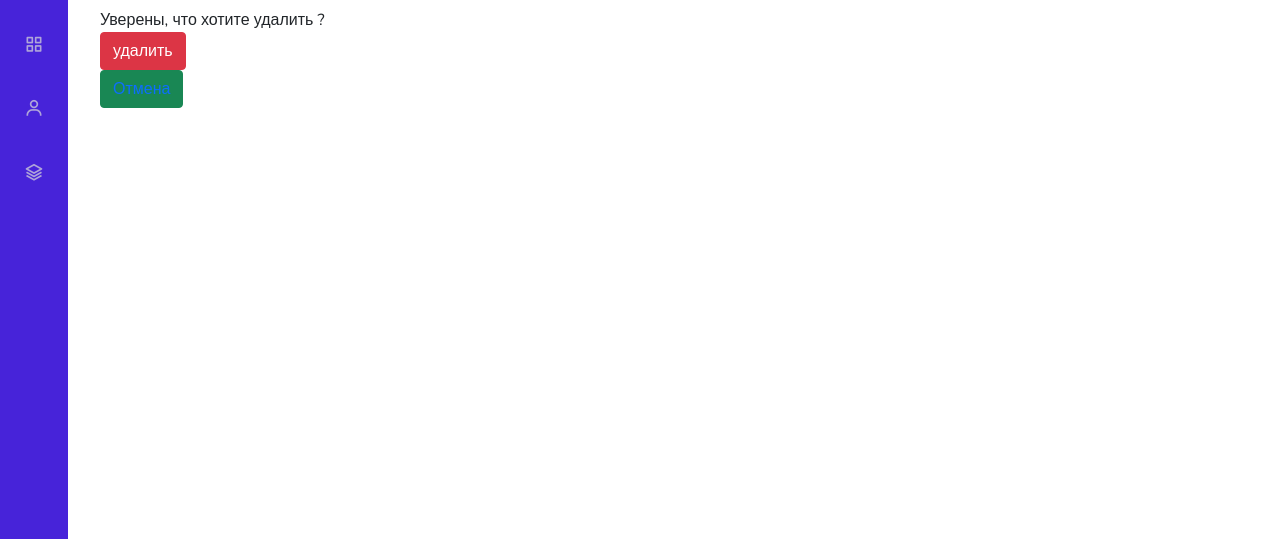
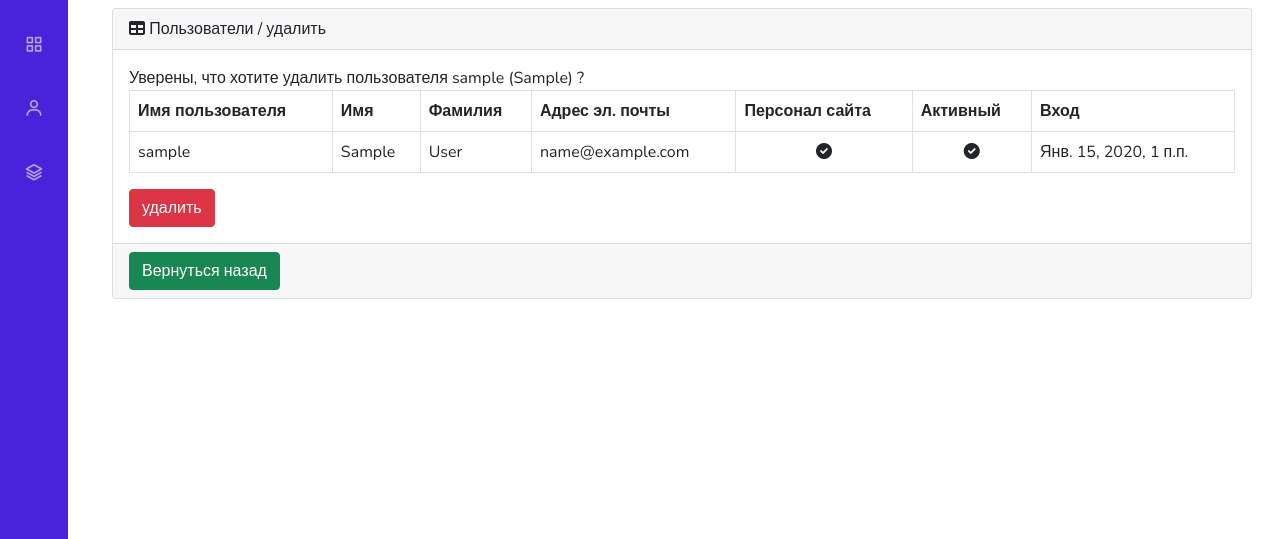
Before and after one commit to MyodsOnline/GeekShop_GB, a Django app: page /admin_staff/users/delete/1/ in a window 1280 px wide. Shown: the part 64-603 px from the top of the page. Run offline with Django 3.2, Linux system fonts and the light colour scheme; tables that the repository leaves empty hold one stand-in row (values such as "Sample post").

Commit message:
CBV: ProductsListView create

```diff
--- a/adminapp/templates/adminapp/user_delete.html
+++ b/adminapp/templates/adminapp/user_delete.html
@@ -2,19 +2,67 @@
 {% load static %}
 
 {% block content %}
-  <div class="user_delete">
-    Уверены, что хотите удалить {{ user.username }}
-    {% if user.first_name %}
-      ({{ user.first_name|title }})
+<main>
+    <div class="container-fluid">
+        <div class="card mb-4">
+            <div class="card-header">
+                <i class="fas fa-table mr-1"></i>
+                Пользователи / удалить
+            </div>
+            <div class="card-body">
+                Уверены, что хотите удалить пользователя {{ user_to_delete.username }}
+                {% if user_to_delete.first_name %}
+                  ({{ user_to_delete.first_name|title }})
                 {% endif %}?
-    <form method="post">
+                <div class="table-responsive">
+                    <table class="table table-bordered" id="dataTable" width="100%" cellspacing="0">
+                        <thead>
+                            <tr>
+                                <th>Имя пользователя</th>
+                                <th>Имя</th>
+                                <th>Фамилия</th>
+                                <th>Адрес эл. почты</th>
+                                <th>Персонал сайта</th>
+                                <th>Активный</th>
+                                <th>Вход</th>
+                            </tr>
+                        </thead>
+                        <tbody>
+                          <tr>
+                                <td>{{ user_to_delete.username }}</td>
+                                <td>{{ user_to_delete.first_name }}</td>
+                                <td>{{ user_to_delete.last_name }}</td>
+                                <td>{{ user_to_delete.email }}</td>
+                                <td class="text-center">
+                                    {% if user_to_delete.is_staff %}
+                                        <i class="fa fa-check-circle"></i>
+                                    {% else %}
+                                        <i class="fa fa-times-circle"></i>
+                                    {% endif %}
+                                </td>
+                                <td class="text-center">
+                                    {% if user_to_delete.is_active %}
+                                        <i class="fa fa-check-circle"></i>
+                                    {% else %}
+                                        <i class="fa fa-times-circle"></i>
+                                    {% endif %}
+                                </td>
+                                <td>{{ user_to_delete.last_login }}</td>
+                            </tr>
+                        </tbody>
+                    </table>
+                </div>
+                <form method="post" action="{% url 'admin_staff:user_delete' user_to_delete.pk %}">
                   {% csrf_token %}
                   <input class="btn btn-danger" type="submit" value="удалить">
                 </form>
-    <button class="btn btn-success">
-      <a href="{% url 'admin_staff:users' %}">
-        Отмена
+            </div>
+            <div class="card-footer">
+                <a href="{% url 'adminapp:users' %}">
+                    <button class="btn btn-success">Вернуться назад</button>
                 </a>
-    </button>
             </div>
+        </div>
+    </div>
+</main>
 {% endblock %}
--- a/adminapp/urls.py
+++ b/adminapp/urls.py
@@ -1,6 +1,6 @@
 from django.urls import path
 import adminapp.views as adminapp
-from adminapp.views import UserListView, UserCreateView, UserUpdateView, UserDeleteView
+from adminapp.views import UserListView, UserCreateView, UserUpdateView, UserDeleteView, ProductsListView
 
 app_name = 'adminapp'
 
@@ -15,8 +15,8 @@ urlpatterns = [
     path('categories/update/<int:pk>/', adminapp.category_update, name='category_update'),
     path('categories/delete/<int:pk>/', adminapp.category_delete, name='category_delete'),
 
-    path('products/read/', adminapp.products_list, name='products_list'),
-    path('products/read/page/<int:page>/', adminapp.products_list, name='page'),
+    path('products/read/', ProductsListView.as_view(), name='products_list'),
+    path('products/read/page/<int:page>/', ProductsListView.as_view(), name='page'),
     path('products/create/category/<int:pk>/', adminapp.product_create, name='product_create'),
     path('products/read/category/<int:pk>/', adminapp.products, name='products'),
     path('products/read/<int:pk>/', adminapp.product_read, name='product_read'),
--- a/adminapp/views.py
+++ b/adminapp/views.py
@@ -111,6 +111,7 @@ class UserUpdateView(UpdateView):
 class UserDeleteView(DeleteView):
     model = ShopUser
     template_name = 'adminapp/user_delete.html'
+    context_object_name = 'user_to_delete'
     success_url = reverse_lazy('admin_staff:users')
 
     def delete(self, request, *args, **kwargs):
@@ -183,24 +184,33 @@ def category_delete(request, pk):
     return render(request, 'adminapp/category_delete.html', context)
 
 
-@user_passes_test(lambda u: u.is_superuser)
-def products_list(request, page=1):
-    title = 'админка/товары'
-    context = {'title': title}
-    products_list = Product.objects.all().order_by('name')
-
-    paginator = Paginator(products_list, 3)
-    try:
-        products_paginator = paginator.page(page)
-    except PageNotAnInteger:
-        products_paginator = paginator.page(1)
-    except EmptyPage:
-        products_paginator = paginator.page(paginator.num_pages)
-    context['objects'] = products_paginator
-
-    return render(request, 'adminapp/products_read.html', context)
+# @user_passes_test(lambda u: u.is_superuser)
+# def products_list(request, page=1):
+#     title = 'админка/товары'
+#     context = {'title': title}
+#     products_list = Product.objects.all().order_by('name')
+#
+#     paginator = Paginator(products_list, 3)
+#     try:
+#         products_paginator = paginator.page(page)
+#     except PageNotAnInteger:
+#         products_paginator = paginator.page(1)
+#     except EmptyPage:
+#         products_paginator = paginator.page(paginator.num_pages)
+#     context['objects'] = products_paginator
+#
+#     return render(request, 'adminapp/products_read.html', context)
 
 
+class ProductsListView(ListView):
+    model = Product
+    template_name = 'adminapp/products_read.html'
+    paginate_by = 4
+
+    def get_context_data(self, *, object_list=None, **kwargs):
+        context = super(ProductsListView, self).get_context_data(**kwargs)
+        context['title'] = 'Адмика/товары'
+        return context
 
 
 @user_passes_test(lambda u: u.is_superuser)
@@ -271,7 +281,7 @@ def product_delete(request, pk):
     if request.method == 'POST':
         product.is_active = False
         product.save()
-        return HttpResponseRedirect(reverse('admin_staff:products', args=[product.category.pk]))
+        return HttpResponseRedirect(reverse('admin_staff:products_list'))
     context = {
         'title': title,
         'product_to_delete': product,
```
Also changed, not shown: adminapp/templates/adminapp/products_read.html (+9 -7 lines). Lines whose indentation alone changed are shown as unchanged.
